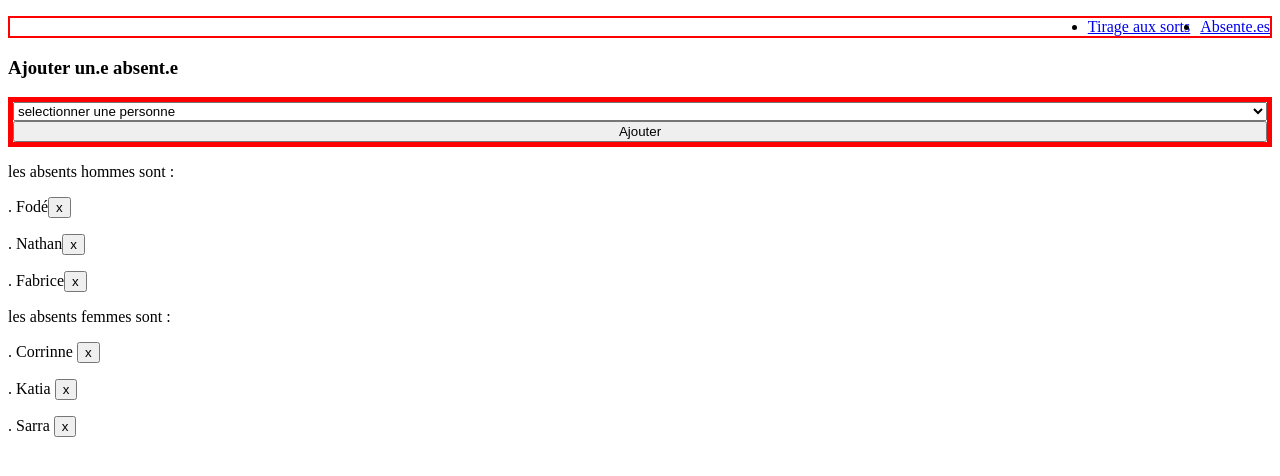
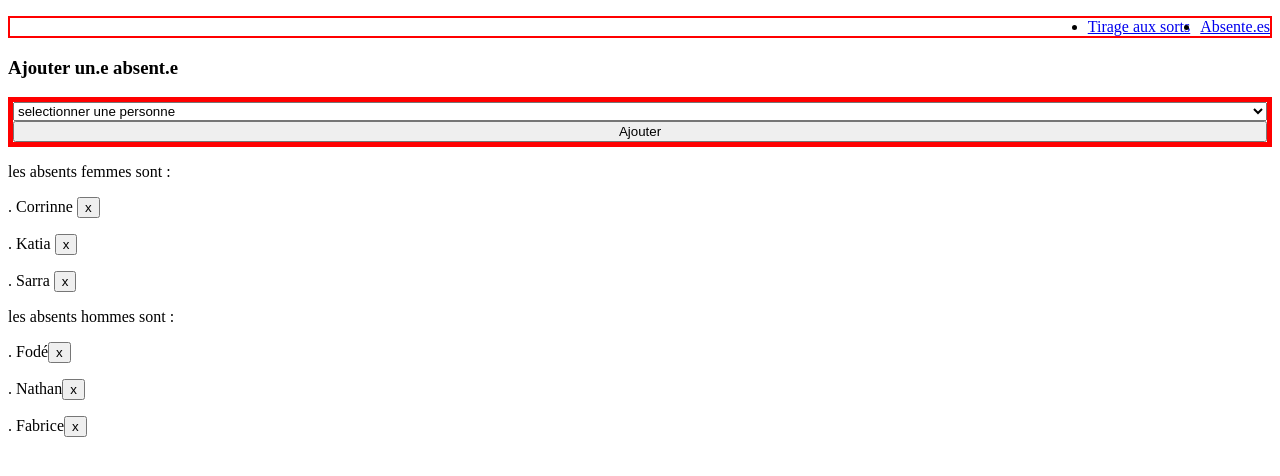
Before and after one commit to AssaNiang/tirage-au-sort, an Angular app: page /Absents in a window 1280 px wide. Shown: the top 476 px of the page. Built offline with nearby package versions, Linux system fonts and the light colour scheme.

Commit message:
modification du componant absent

```diff
--- a/src/app/pages/absent/absent.component.html
+++ b/src/app/pages/absent/absent.component.html
@@ -1,18 +1,19 @@
 <app-dropdown >
     <app-absent-man></app-absent-man>
 </app-dropdown>
+
+
+<div>
+    <p>les absents femmes sont :</p>
+    <ng-container *ngFor="let absent of  StudentInClass">
+        <app-absent-woman *ngIf=" absent.isPresent==false && absent.isWoman"[absentWoman]="absent" (removeElement1)="addRemove1()"></app-absent-woman>
+    </ng-container>
+</div>
 
     <div>
         <p>les absents hommes sont :</p>
         <ng-container *ngFor="let absent of  StudentInClass">
             <app-absent-man *ngIf="absent.isPresent==false && absent.isWoman==false" [absentMan2]="absent" (removeElement)="addRemove()"></app-absent-man>
-        </ng-container>
-    </div>
-
-    <div>
-        <p>les absents femmes sont :</p>
-        <ng-container *ngFor="let absent of  StudentInClass">
-            <app-absent-woman *ngIf=" absent.isPresent==false && absent.isWoman"[absentWoman]="absent" (removeElement1)="addRemove1()"></app-absent-woman>
         </ng-container>
     </div>
 
```
